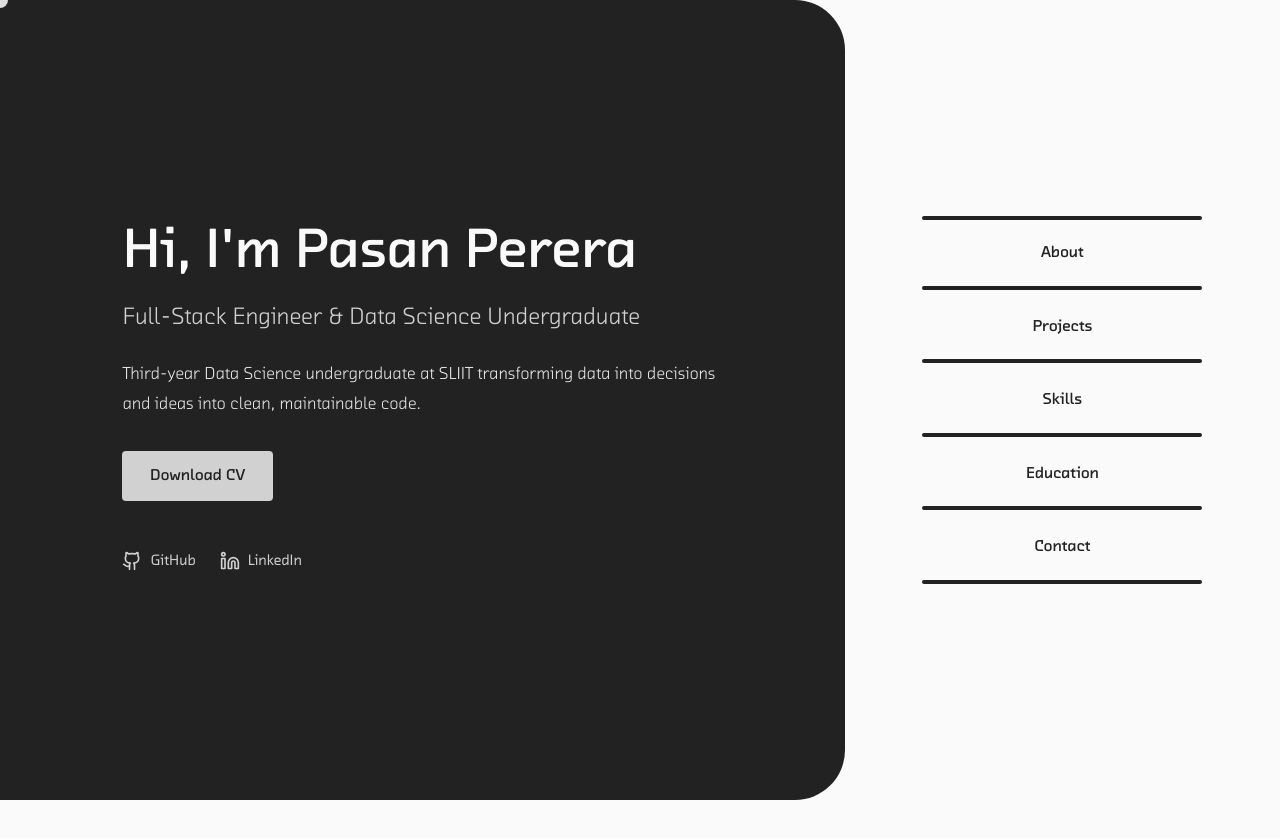
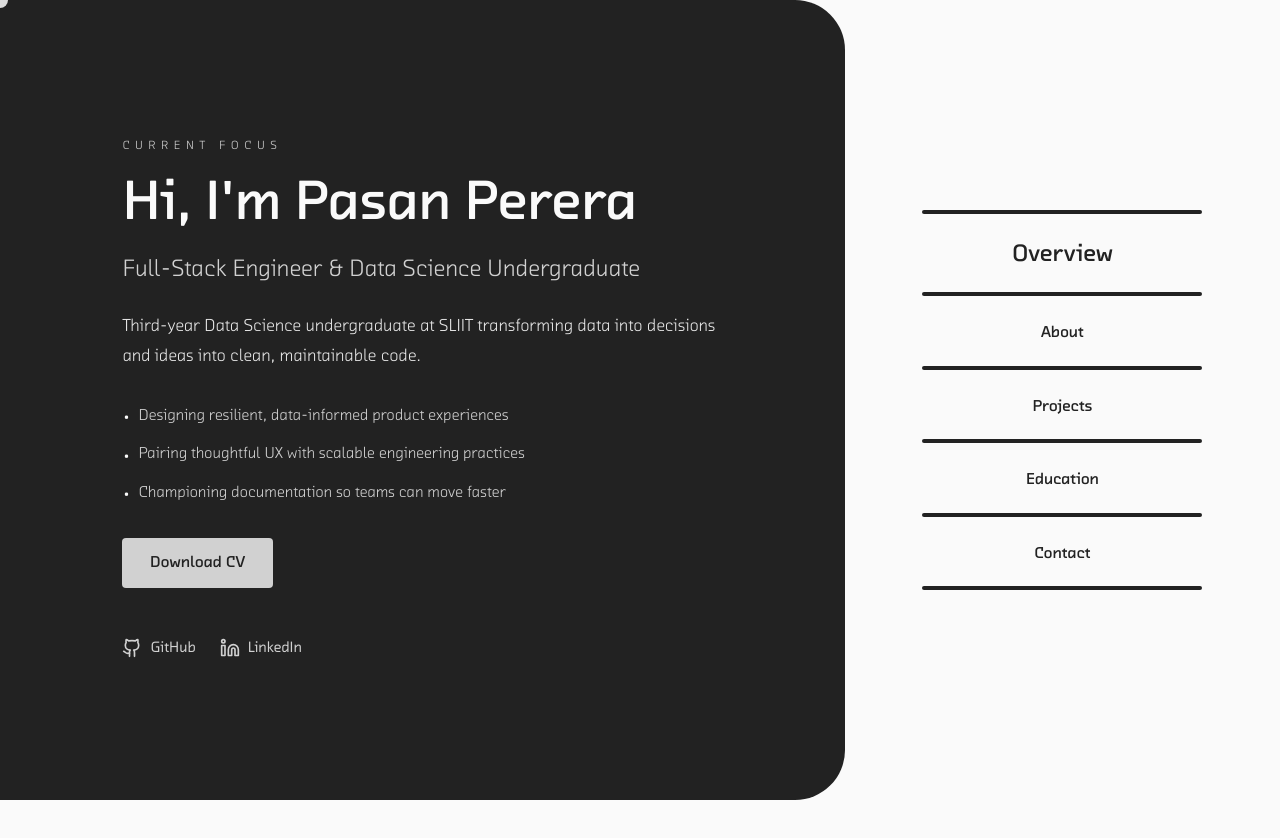
Before and after one commit to praisedp/portfolio, a React (Vite) app: page / in a window 1280 px wide. Shown: the top 838 px of the page. Before the commit the page ends 800 px from the top, so only its background shows below. Built offline with nearby package versions, Linux system fonts and the light colour scheme.

Commit message:
feat: Enhance Hero and Navbar components with dynamic content and styling

```diff
--- a/src/components/Hero.tsx
+++ b/src/components/Hero.tsx
@@ -1,25 +1,181 @@
+import { useEffect, useRef, useState } from 'react';
 import { Github, Linkedin } from 'lucide-react';
 import { Button } from './Button';
-import { NavLinks, Navbar } from './Navbar';
+import { NavLinks, Navbar, NAV_LINKS } from './Navbar';
 import '../styles/global.css';
 
+type SectionContent = {
+    id: string;
+    label: string;
+    eyebrow: string;
+    title: string;
+    headline?: string;
+    description: string;
+    highlights?: string[];
+    ctas?: {
+        label: string;
+        href: string;
+        className?: string;
+    }[];
+    showSocial?: boolean;
+};
+
+const SECTION_CONTENT: SectionContent[] = [
+    {
+        id: 'overview',
+        label: 'Overview',
+        eyebrow: 'Current focus',
+        title: "Hi, I'm Pasan Perera",
+        headline: 'Full-Stack Engineer & Data Science Undergraduate',
+        description: 'Third-year Data Science undergraduate at SLIIT transforming data into decisions and ideas into clean, maintainable code.',
+        highlights: [
+            'Designing resilient, data-informed product experiences',
+            'Pairing thoughtful UX with scalable engineering practices',
+            'Championing documentation so teams can move faster',
+        ],
+        ctas: [
+            { label: 'Download CV', href: 'Pasan_Perea_Resume.pdf', className: 'btn-secondary' },
+        ],
+        showSocial: true,
+    },
+    {
+        id: 'about',
+        label: 'About',
+        eyebrow: 'About',
+        title: 'Curious builder with a data-first mindset',
+        headline: 'Turning ambiguous problems into purposeful products',
+        description: 'From freelancing gigs to campus projects, I lead with empathy, validate with data, and deliver with TypeScript, Python, and a stack of modern cloud tooling.',
+        highlights: [
+            '3+ years crafting products across education, fintech, and analytics',
+            'Comfortable owning both technical architecture and polished UI',
+            'Shipping fast while keeping codebases approachable for teammates',
+        ],
+    },
+    {
+        id: 'projects',
+        label: 'Projects',
+        eyebrow: 'Projects',
+        title: 'Shipping useful products',
+        headline: 'Selected highlights that blend AI, product thinking, and web craftsmanship',
+        description: 'Each build focuses on simplifying a workflow: faster predictions for manufacturing teams, intuitive dashboards for analysts, and bespoke interfaces for clients.',
+        highlights: [
+            'Predictive Quality Control suite combining Python microservices with a Vite + React dashboard',
+            'Explainable AI assistant that translates model outputs into stakeholder-ready stories',
+            'Minimalist design system powering multiple freelance marketing sites',
+        ],
+        ctas: [
+            { label: 'View GitHub', href: 'https://github.com/praisedp' },
+        ],
+    },
+    {
+        id: 'education',
+        label: 'Education',
+        eyebrow: 'Education',
+        title: 'Data Science @ SLIIT',
+        headline: 'Bachelor of Science (Hons), Data Science - Year 3',
+        description: 'Coursework centers on statistical learning, distributed systems, and product management. I mentor peers on React, TypeScript, and analytical storytelling.',
+        highlights: [
+            'Research lead for a sustainability-focused ML capstone',
+            'Organized campus build nights to teach full-stack fundamentals',
+            'Awarded top performer in Advanced Database Systems',
+        ],
+    },
+    {
+        id: 'contact',
+        label: 'Contact',
+        eyebrow: 'Contact',
+        title: "Let's build the next thing",
+        headline: 'Currently open for full-time internships and collaborative projects',
+        description: "I thrive in teams that care about craft, feedback loops, and measurable impact. If that sounds like yours, let's talk.",
+        highlights: [
+            'Based in Sri Lanka with overlap across EU and US time zones',
+            'Comfortable working async with thoughtful written updates',
+            'Happy to hop on technical deep dives or product strategy chats',
+        ],
+        ctas: [
+            { label: 'Connect on LinkedIn', href: 'http://linkedin.com/in/pasan-perera-269920345' },
+        ],
+        showSocial: true,
+    },
+];
+
+const SECTION_CONTENT_MAP = SECTION_CONTENT.reduce<Record<string, SectionContent>>((acc, section) => {
+    acc[section.id] = section;
+    return acc;
+}, {});
+
+const HERO_SECTIONS = NAV_LINKS.map((link) => SECTION_CONTENT_MAP[link.id]).filter(Boolean) as SectionContent[];
+
 export const Hero = () => {
+    const [activeSectionId, setActiveSectionId] = useState(HERO_SECTIONS[0]?.id ?? 'overview');
+    const sectionRefs = useRef<(HTMLElement | null)[]>([]);
+
+    useEffect(() => {
+        if (!HERO_SECTIONS.length) {
+            return;
+        }
+
+        const observer = new IntersectionObserver(
+            (entries) => {
+                entries.forEach((entry) => {
+                    if (entry.isIntersecting) {
+                        setActiveSectionId(entry.target.id);
+                    }
+                });
+            },
+            { threshold: 0.55 }
+        );
+
+        sectionRefs.current.forEach((section) => {
+            if (section) {
+                observer.observe(section);
+            }
+        });
+
+        return () => {
+            observer.disconnect();
+        };
+    }, []);
+
+    if (!HERO_SECTIONS.length) {
+        return null;
+    }
+
+    const activeSection = HERO_SECTIONS.find((section) => section.id === activeSectionId) ?? HERO_SECTIONS[0];
+
     return (
         <>
-            <header className="hero">
+            <section className="split-stage">
+                <header className="hero hero--sticky" role="region" aria-live="polite">
                     <div className="hero-wrapper">
                         <div className="hero-left">
-                        <div className="hero-content">
-                            <h1>Hi, I'm Pasan Perera</h1>
-                            <h2 className="headline">Full-Stack Engineer & Data Science Undergraduate</h2>
-                            <p className="value-prop">
-                                Third-year Data Science undergraduate at SLIIT transforming data into decisions and ideas into clean, maintainable code.
-                            </p>
+                            <div key={activeSection.id} className="hero-content hero-content--swap">
+                                <p className="hero-eyebrow">{activeSection.eyebrow}</p>
+                                <h1>{activeSection.title}</h1>
+                                {activeSection.headline && (
+                                    <h2 className="headline">{activeSection.headline}</h2>
+                                )}
+                                <p className="value-prop">{activeSection.description}</p>
 
+                                {activeSection.highlights && (
+                                    <ul className="hero-list">
+                                        {activeSection.highlights.map((highlight) => (
+                                            <li key={highlight}>{highlight}</li>
+                                        ))}
+                                    </ul>
+                                )}
+
+                                {activeSection.ctas && activeSection.ctas.length > 0 && (
                                     <div className="cta-row">
-                                <Button href="Pasan_Perea_Resume.pdf" className="btn-secondary">Download CV</Button>
+                                        {activeSection.ctas.map((cta) => (
+                                            <Button key={cta.label} href={cta.href} className={cta.className}>
+                                                {cta.label}
+                                            </Button>
+                                        ))}
                                     </div>
+                                )}
 
+                                {activeSection.showSocial && (
                                     <div className="social-links">
                                         <a href="https://github.com/praisedp" target="_blank" rel="noopener noreferrer">
                                             <Github size={20} />
@@ -30,15 +186,32 @@ export const Hero = () => {
                                             <span>LinkedIn</span>
                                         </a>
                                     </div>
+                                )}
                             </div>
                         </div>
 
                         <div className="hero-right">
-                        <NavLinks />
+                            <NavLinks activeId={activeSection.id} />
                         </div>
                     </div>
                 </header>
-            <Navbar /> {/* This contains the mobile menu and hamburger */}
+
+                <div className="stage-track">
+                    {HERO_SECTIONS.map((section, index) => (
+                        <section
+                            key={section.id}
+                            id={section.id}
+                            className="stage-track-panel"
+                            aria-label={`${section.label} waypoint`}
+                            tabIndex={-1}
+                            ref={(el) => {
+                                sectionRefs.current[index] = el;
+                            }}
+                        />
+                    ))}
+                </div>
+            </section>
+            <Navbar />
         </>
     );
 };
--- a/src/components/Navbar.tsx
+++ b/src/components/Navbar.tsx
@@ -1,5 +1,19 @@
 import { useState, useEffect } from 'react';
 import '../styles/global.css';
+
+export type NavLinkItem = {
+    id: string;
+    label: string;
+    href: string;
+};
+
+export const NAV_LINKS: NavLinkItem[] = [
+    { id: 'overview', label: 'Overview', href: '#overview' },
+    { id: 'about', label: 'About', href: '#about' },
+    { id: 'projects', label: 'Projects', href: '#projects' },
+    { id: 'education', label: 'Education', href: '#education' },
+    { id: 'contact', label: 'Contact', href: '#contact' },
+];
 
 export const Navbar = () => {
     const [isMobileNavOpen, setIsMobileNavOpen] = useState(false);
@@ -29,20 +43,8 @@ export const Navbar = () => {
         return () => document.removeEventListener('click', handleClickOutside);
     }, [isMobileNavOpen]);
 
-    const navLinks = [
-        { href: '#about', label: 'About' },
-        { href: '#projects', label: 'Projects' },
-        { href: '#skills', label: 'Skills' },
-        { href: '#education', label: 'Education' },
-        { href: '#contact', label: 'Contact' },
-    ];
-
     return (
         <>
-            {/* Desktop Navigation (part of Hero Right in original design, but extracted here for reusability if needed,
-          though in the original design it was specific to the hero right side.
-          I will create a component that renders the links, which can be used in both places) */}
-
             {/* Mobile Hamburger */}
             <button
                 className={`hamburger ${isMobileNavOpen ? 'active' : ''}`}
@@ -58,9 +60,9 @@ export const Navbar = () => {
             {/* Mobile Navigation Overlay */}
             <div className={`mobile-nav ${isMobileNavOpen ? 'active' : ''}`} id="mobile-nav">
                 <nav className="hero-nav" role="navigation" aria-label="Mobile navigation">
-                    {navLinks.map((link) => (
+                    {NAV_LINKS.map((link) => (
                         <a
-                            key={link.href}
+                            key={link.id}
                             href={link.href}
                             className="nav-btn"
                             onClick={closeMobileNav}
@@ -74,22 +76,26 @@ export const Navbar = () => {
     );
 };
 
-export const NavLinks = () => {
-    const navLinks = [
-        { href: '#about', label: 'About' },
-        { href: '#projects', label: 'Projects' },
-        { href: '#skills', label: 'Skills' },
-        { href: '#education', label: 'Education' },
-        { href: '#contact', label: 'Contact' },
-    ];
+interface NavLinksProps {
+    activeId?: string;
+}
 
+export const NavLinks = ({ activeId }: NavLinksProps) => {
     return (
         <nav className="hero-nav" role="navigation" aria-label="Section navigation">
-            {navLinks.map((link) => (
-                <a key={link.href} href={link.href} className="nav-btn">
-                    {link.label}
-                </a>
-            ))}
+            {NAV_LINKS.map((link) => {
+                const isActive = activeId === link.id;
+                return (
+                    <a
+                        key={link.id}
+                        href={link.href}
+                        className={`nav-btn ${isActive ? 'nav-btn--active' : ''}`}
+                        aria-current={isActive ? 'true' : undefined}
+                    >
+                        {link.label}
+                    </a>
+                );
+            })}
         </nav>
     );
-}
+};
--- a/src/styles/global.css
+++ b/src/styles/global.css
@@ -85,12 +85,23 @@ label {
 /* =====================
    Hero Section
    ===================== */
+.split-stage {
+  position: relative;
+}
+
 .hero {
   background: var(--frosted-white);
   color: var(--obsidian);
   min-height: 100vh;
   display: flex;
   align-items: stretch;
+}
+
+.hero--sticky {
+  position: sticky;
+  top: 0;
+  z-index: 2;
+  height: 100vh;
 }
 
 .hero-wrapper {
@@ -124,11 +135,25 @@ label {
   line-height: 1.1;
 }
 
+.hero-eyebrow {
+  text-transform: uppercase;
+  letter-spacing: 0.35rem;
+  font-size: 0.75rem;
+  color: var(--glacier-gray);
+  margin-bottom: 1rem;
+  display: inline-block;
+}
+
 .hero-content .headline {
   font-size: 1.5rem;
   font-weight: 400;
   color: var(--glacier-gray);
   margin-bottom: 1.5rem;
+  text-align: left;
+}
+
+.hero-content .headline::after {
+  display: none;
 }
 
 .hero-content .value-prop {
@@ -139,12 +164,64 @@ label {
   opacity: 0.9;
 }
 
+.hero-content--swap {
+  animation: heroContentFade 0.45s ease;
+}
+
+@keyframes heroContentFade {
+  from {
+    opacity: 0;
+    transform: translateY(12px);
+  }
+
+  to {
+    opacity: 1;
+    transform: translateY(0);
+  }
+}
+
+.hero-list {
+  list-style: none;
+  display: flex;
+  flex-direction: column;
+  gap: 0.75rem;
+  margin-bottom: 2rem;
+  padding-left: 0;
+}
+
+.hero-list li {
+  display: flex;
+  align-items: flex-start;
+  gap: 0.5rem;
+  font-size: 1rem;
+  line-height: 1.5;
+  color: var(--glacier-gray);
+}
+
+.hero-list li::before {
+  content: '•';
+  color: var(--frosted-white);
+  font-weight: 700;
+  margin-top: 0.15rem;
+}
+
 .hero-right {
   flex: 1 1 34%;
   padding: 4rem 2rem;
   display: flex;
   align-items: center;
   justify-content: center;
+}
+
+.stage-track {
+  position: relative;
+}
+
+.stage-track-panel {
+  height: 100vh;
+  width: 100%;
+  display: block;
+  pointer-events: none;
 }
 
 /* Responsive: Stack hero on small screens */
@@ -611,6 +688,11 @@ footer a {
   transform: none;
 }
 
+.nav-btn--active {
+  font-size: 1.5em;
+  color: var(--obsidian);
+}
+
 /* =====================
    Hamburger & Mobile Nav
    ===================== */
```
Lines whose indentation alone changed are shown as unchanged.
